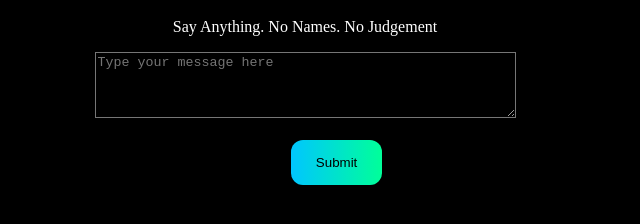
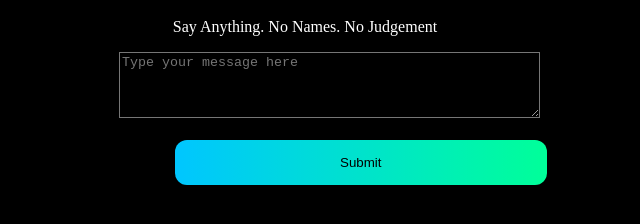
Before and after one commit to ChristinaPhoebe/MessageDrop, a website: page public/index.html in a window 1280 px wide. Shown: the part 330-554 px from the top of the page, without its empty margins (335-975 px from the left). Drawn offline with Linux system fonts and the light colour scheme.

Commit message:
style fix

```diff
--- a/public/style.css
+++ b/public/style.css
@@ -9,9 +9,14 @@ body{
     justify-content: center;
     align-items: center;
     margin: 0;
+    padding: 20px;
 }
 .card{
     text-align: center;
+    max-width: 420px;
+    padding: 24px;
+    width: 100%;
+    border-radius: 16px;
 }
 .grad-text{
   background: linear-gradient(90deg, #00c6ff, #00ff99);
@@ -24,6 +29,7 @@ button{
     padding: 15px 25px;
     border-radius: 12px;
     border-style: hidden;
+    width: 100%;
     background: linear-gradient(90deg, #00c6ff, #00ff99);
     color: black;
     transition: background 0.4s ease, transform 0.2s ease;
```
